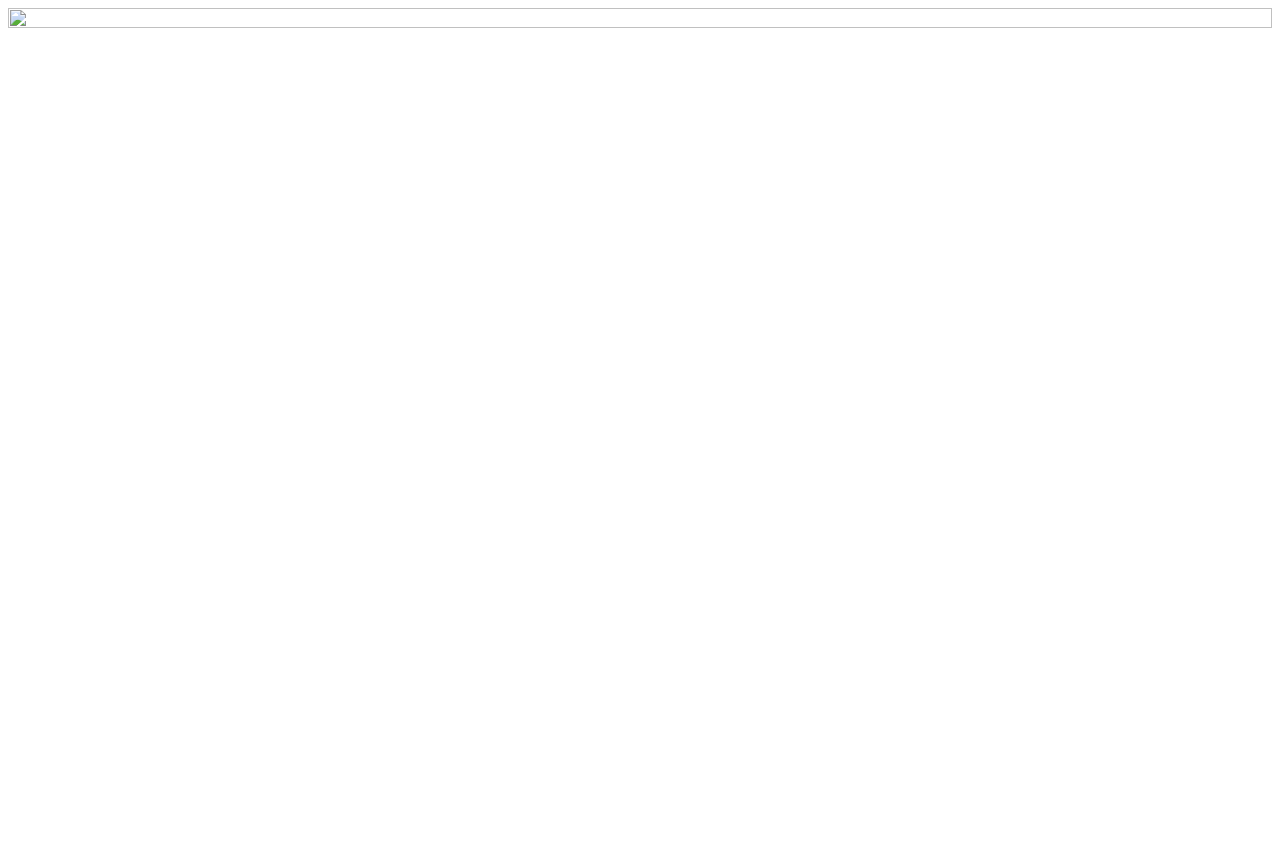
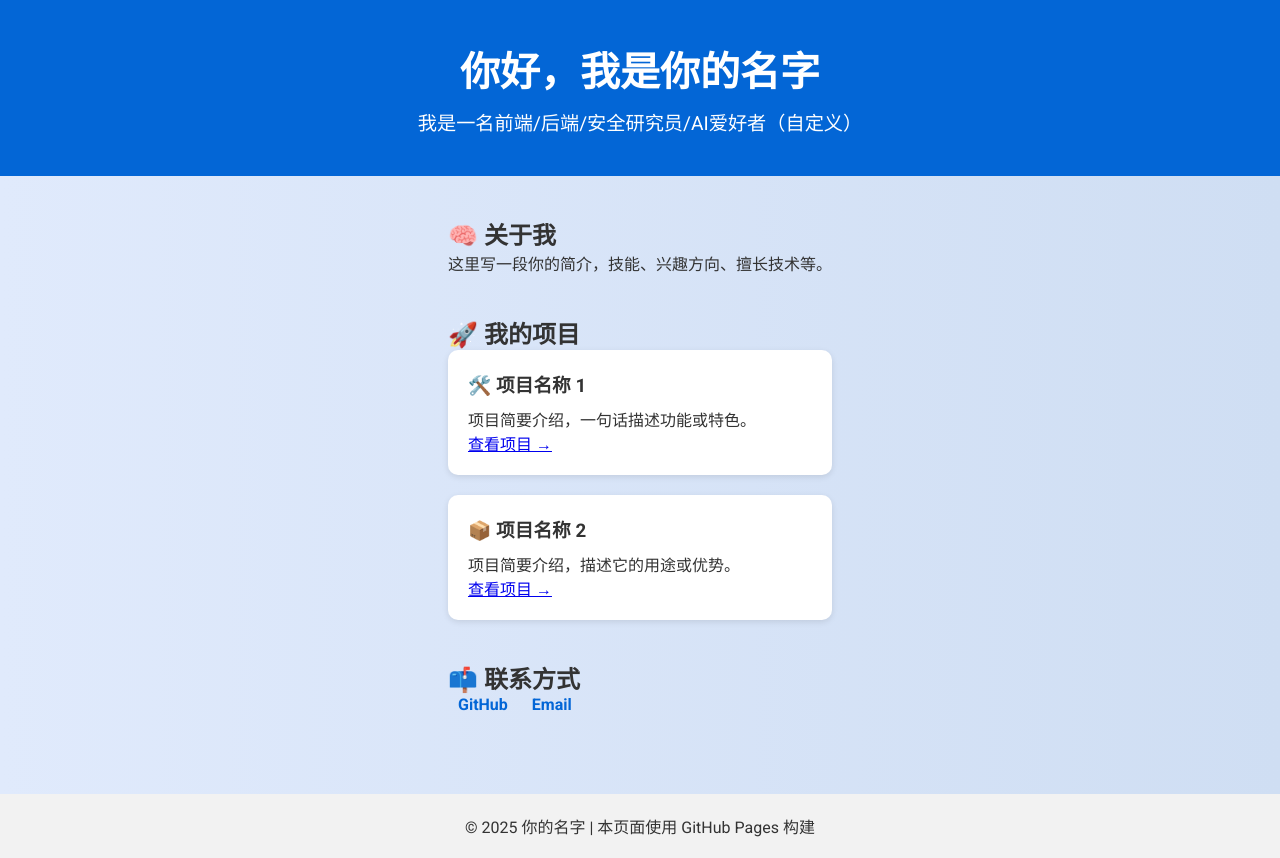
Before and after one commit to fengbujianbieli/fengbujianbieli.github.io, a plain HTML site: page index.html in a window 1280 px wide. Before the commit the page ends 800 px from the top, so only its background shows below. Drawn offline with Linux system fonts and the light colour scheme.

Commit message:
Update index.html

```diff
--- a/index.html
+++ b/index.html
@@ -1,14 +1,116 @@
 <!DOCTYPE html>
-<html lang="en">
+<html lang="zh-CN">
+<head>
+  <meta charset="UTF-8">
+  <meta name="viewport" content="width=device-width, initial-scale=1">
+  <title>欢迎来到我的主页</title>
+  <link href="https://fonts.googleapis.com/css2?family=Roboto:wght@400;700&display=swap" rel="stylesheet">
+  <style>
+    * {
+      margin: 0; padding: 0; box-sizing: border-box;
+    }
+    body {
+      font-family: 'Roboto', sans-serif;
+      background: linear-gradient(to right, #e0eafc, #cfdef3);
+      color: #333;
+      display: flex;
+      flex-direction: column;
+      min-height: 100vh;
+    }
+    header {
+      background-color: #0366d6;
+      color: white;
+      padding: 40px 20px;
+      text-align: center;
+    }
+    header h1 {
+      font-size: 2.5rem;
+    }
+    header p {
+      font-size: 1.2rem;
+      margin-top: 10px;
+    }
+    main {
+      flex: 1;
+      padding: 40px 20px;
+      max-width: 960px;
+      margin: auto;
+    }
+    section {
+      margin-bottom: 40px;
+    }
+    .projects {
+      display: grid;
+      grid-template-columns: repeat(auto-fit, minmax(260px, 1fr));
+      gap: 20px;
+    }
+    .project-card {
+      background: white;
+      border-radius: 10px;
+      padding: 20px;
+      box-shadow: 0 2px 6px rgba(0,0,0,0.1);
+      transition: 0.3s ease;
+    }
+    .project-card:hover {
+      transform: translateY(-5px);
+    }
+    .project-card h3 {
+      margin-bottom: 10px;
+    }
+    footer {
+      text-align: center;
+      padding: 20px;
+      background-color: #f2f2f2;
+    }
+    .social-links a {
+      margin: 0 10px;
+      text-decoration: none;
+      color: #0366d6;
+      font-weight: bold;
+    }
+  </style>
+</head>
+<body>
+  <header>
+    <h1>你好，我是你的名字</h1>
+    <p>我是一名前端/后端/安全研究员/AI爱好者（自定义）</p>
+  </header>
 
-<head>
-    <meta charset="UTF-8">
-    <meta name="viewport" content="width=device-width, initial-scale=1.0">
-    <title>清风不见别离</title>
-</head>
+  <main>
+    <section>
+      <h2>🧠 关于我</h2>
+      <p>这里写一段你的简介，技能、兴趣方向、擅长技术等。</p>
+    </section>
 
-<body>
-    <img src="/static/images/background.jpg" width="100%" height="100%" />
+    <section>
+      <h2>🚀 我的项目</h2>
+      <div class="projects">
+        <div class="project-card">
+          <h3>🛠️ 项目名称 1</h3>
+          <p>项目简要介绍，一句话描述功能或特色。</p>
+          <a href="https://github.com/你的用户名/项目1" target="_blank">查看项目 →</a>
+        </div>
+        <div class="project-card">
+          <h3>📦 项目名称 2</h3>
+          <p>项目简要介绍，描述它的用途或优势。</p>
+          <a href="https://github.com/你的用户名/项目2" target="_blank">查看项目 →</a>
+        </div>
+        <!-- 可继续添加项目卡片 -->
+      </div>
+    </section>
+
+    <section>
+      <h2>📫 联系方式</h2>
+      <div class="social-links">
+        <a href="https://github.com/你的用户名" target="_blank">GitHub</a>
+        <a href="mailto:your@email.com">Email</a>
+        <!-- 可添加 LinkedIn / 个人网站 / 博客 -->
+      </div>
+    </section>
+  </main>
+
+  <footer>
+    &copy; 2025 你的名字 | 本页面使用 GitHub Pages 构建
+  </footer>
 </body>
-
 </html>
```
